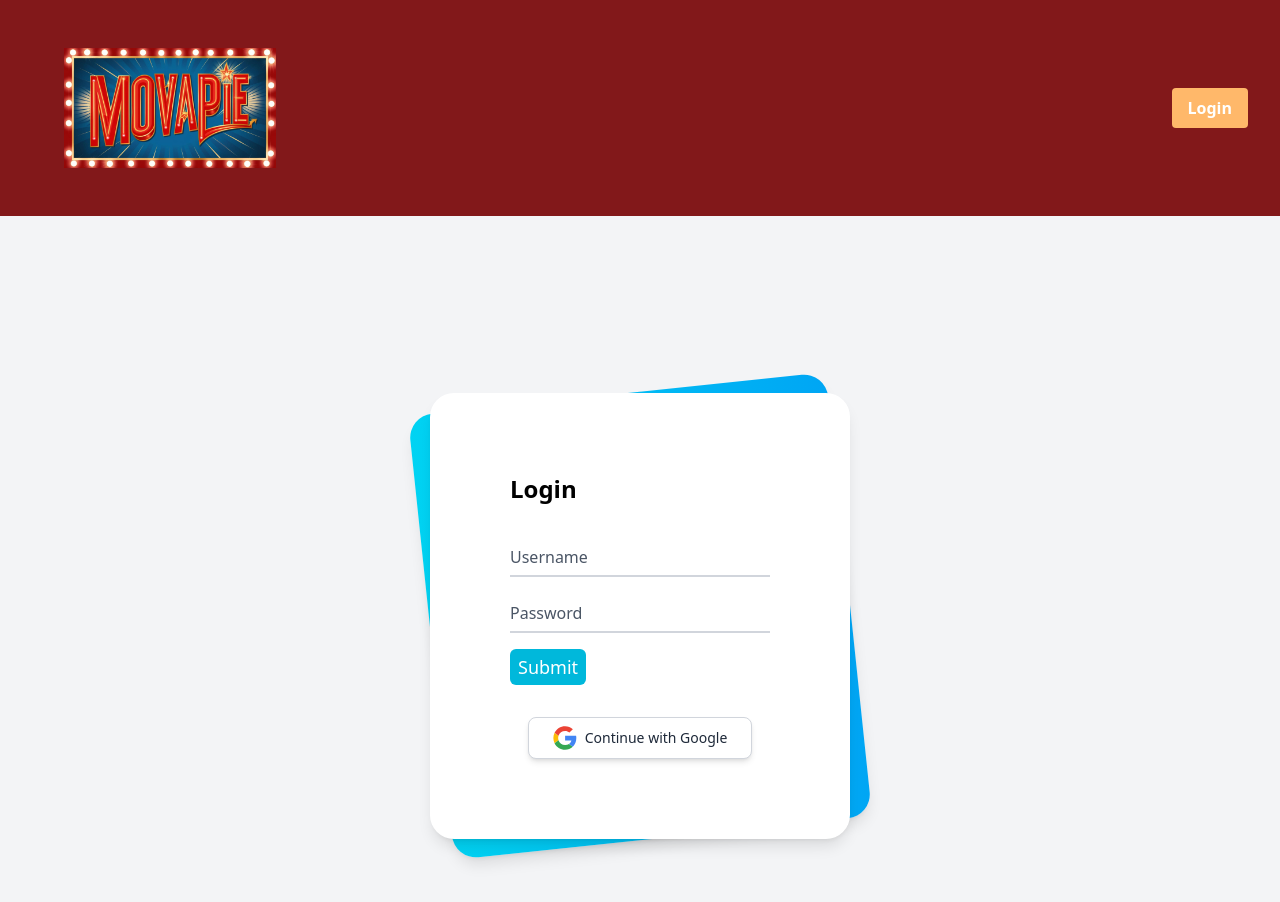
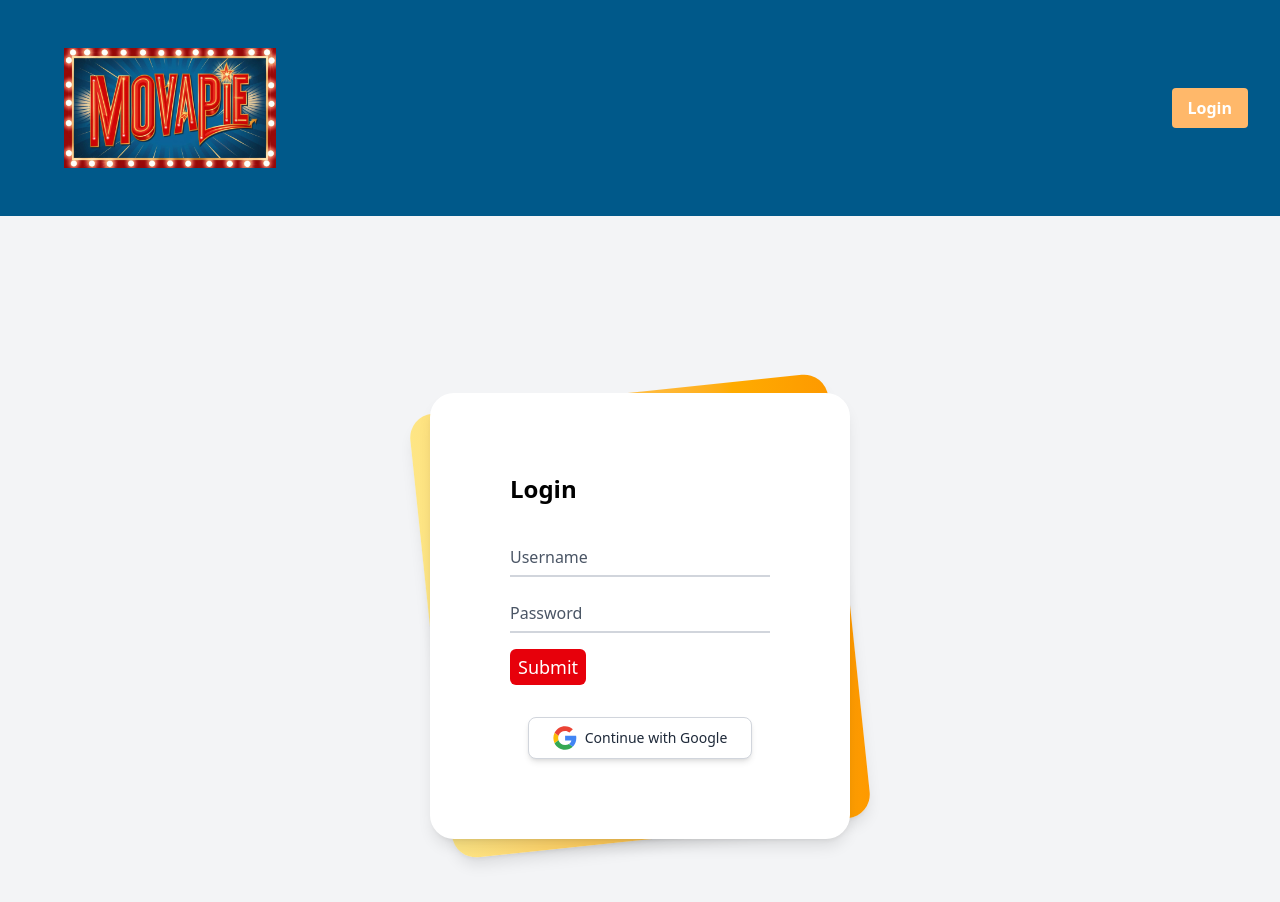
Before and after one commit to alanaainez/mov-api-e, a React (Vite) app in the folder client/: page /login in a window 1280 px wide. Shown: the top 902 px of the page. Built offline with nearby package versions, Linux system fonts and the light colour scheme.

Commit message:
git commit -m "Updated color scheme for app"

```diff
--- a/client/src/components/Navbar.tsx
+++ b/client/src/components/Navbar.tsx
@@ -20,7 +20,7 @@ const Navbar = () => {
   }, []);  // Empty dependency array ensures useEffect runs only once on mount
 
   return (
-    <nav className="flex justify-between w-fixed w-full flex-shrink flex-grow-0 px-4 items-center py-2 bg-red-900">
+    <nav className="flex justify-between w-fixed w-full flex-shrink flex-grow-0 px-4 items-center py-2 bg-sky-800">
       <div className="flex justify-between items-center sticky top-0 p-4 w-full h-full">
       <h1 className="text-white font-bold py-2 px-4 text-2xl" ><Link to='/'><MovAPIeLogo /></Link></h1>
       <div>
@@ -28,12 +28,12 @@ const Navbar = () => {
           // Conditional rendering based on loginCheck state
           !loginCheck ? (
             // Render login button if user is not logged in
-            <button className="bg-orange-300 hover:bg-blue-700 text-white font-bold py-2 px-4 rounded" type='button'>
+            <button className="bg-orange-300 hover:bg-red-700 text-white font-bold py-2 px-4 rounded" type='button'>
               <Link to='/login'>Login</Link>
             </button>
           ) : (
             // Render logout button if user is logged in
-            <button className="bg-orange-300 hover:bg-blue-700 text-white font-bold py-2 px-4 rounded" type='button' onClick={() => {
+            <button className="bg-orange-300 hover:bg-red-700 text-white font-bold py-2 px-4 rounded" type='button' onClick={() => {
               auth.logout();  // Call logout() method from auth utility on button click
               setLoginCheck(false);  // Reset loginCheck state to false on logout
             }}>Logout</button>
--- a/client/src/components/SearchBox.tsx
+++ b/client/src/components/SearchBox.tsx
@@ -13,7 +13,7 @@ const SearchBox = (props: any) => {
                 onChange={(event) => props.setSearchValue(event.target.value)}
                 placeholder='Type to search movies...'
                 required />
-                <button type="submit" className="text-white absolute end-2.5 bottom-2.5 bg-orange-300 hover:bg-blue-800 focus:ring-4 focus:outline-none focus:ring-blue-300 font-medium rounded-lg text-sm px-4 py-2 dark:bg-blue-600 dark:hover:bg-blue-700 dark:focus:ring-blue-800">Search</button>
+                <button type="submit" className="text-white absolute end-2.5 bottom-2.5 bg-orange-300 hover:bg-red-700 focus:ring-4 focus:outline-none focus:ring-blue-300 font-medium rounded-lg text-sm px-4 py-2 dark:bg-blue-600 dark:hover:bg-blue-700 dark:focus:ring-blue-800">Search</button>
             </div>
         </form>
     );
--- a/client/src/pages/Login.tsx
+++ b/client/src/pages/Login.tsx
@@ -42,7 +42,7 @@ const Login = () => {
     <div className="min-h-screen bg-gray-100 flex flex-col justify-center">
       <div className="relative sm:max-w-xl sm:mx-auto">
         <div
-          className="absolute inset-0 bg-gradient-to-r from-cyan-400 to-sky-500 shadow-lg transform -skew-y-6 sm:skew-y-0 sm:-rotate-6 sm:rounded-3xl">
+          className="absolute inset-0 bg-gradient-to-r from-amber-200 to-amber-500 shadow-lg transform -skew-y-6 sm:skew-y-0 sm:-rotate-6 sm:rounded-3xl">
         </div>
         <div className="relative px-4 bg-white shadow-lg sm:rounded-3xl sm:p-20">
 
@@ -61,7 +61,7 @@ const Login = () => {
                   <label htmlFor="password" className="absolute left-0 -top-3.5 text-gray-600 text-sm peer-placeholder-shown:text-base peer-placeholder-shown:text-gray-440 peer-placeholder-shown:top-2 transition-all peer-focus:-top-3.5 peer-focus:text-gray-600 peer-focus:text-sm">Password</label>
                 </div>
                 <div className="relative">
-                  <button className="bg-cyan-500 text-white rounded-md px-2 py-1">Submit</button>
+                  <button className="bg-red-600 text-white rounded-md px-2 py-1">Submit</button>
                 </div>
               </div>
             </div>
```
